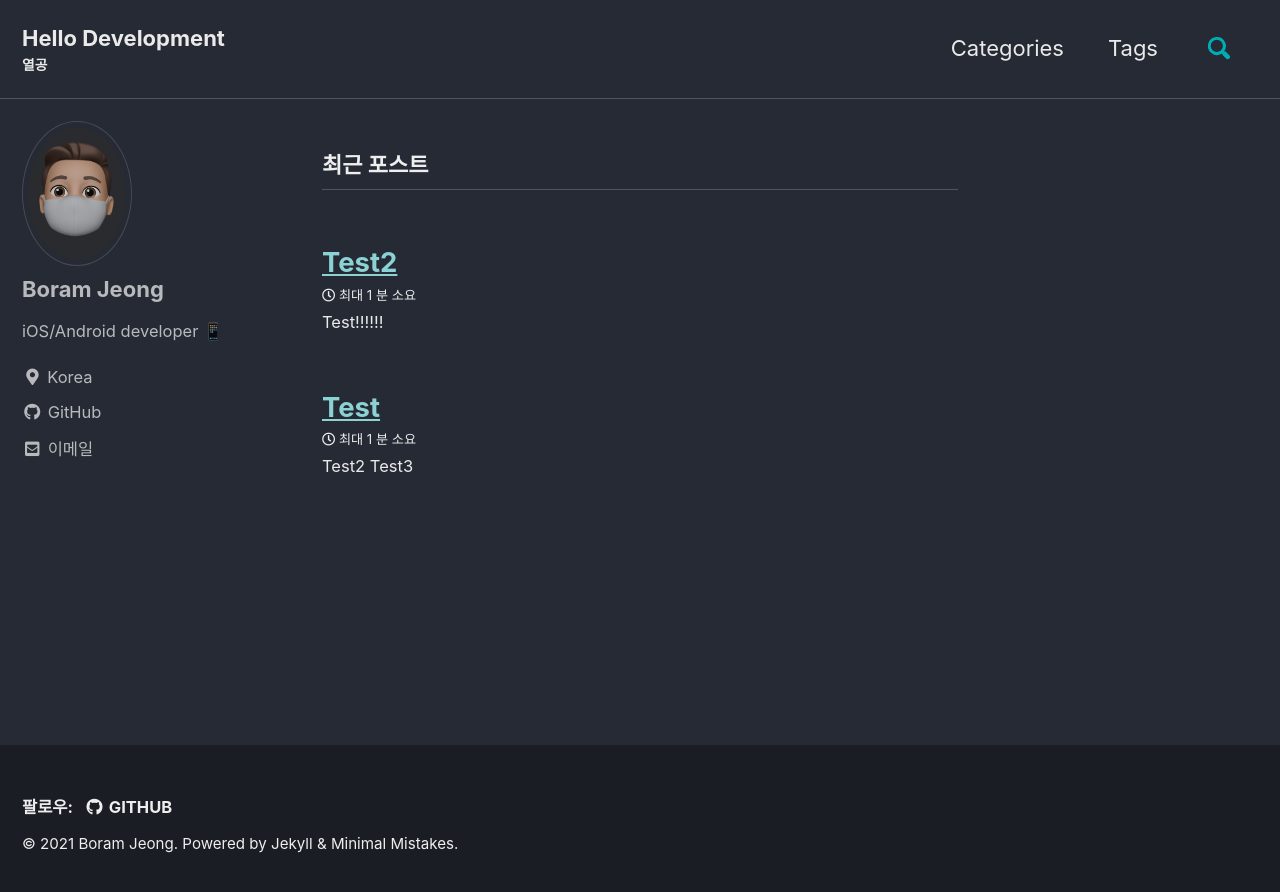
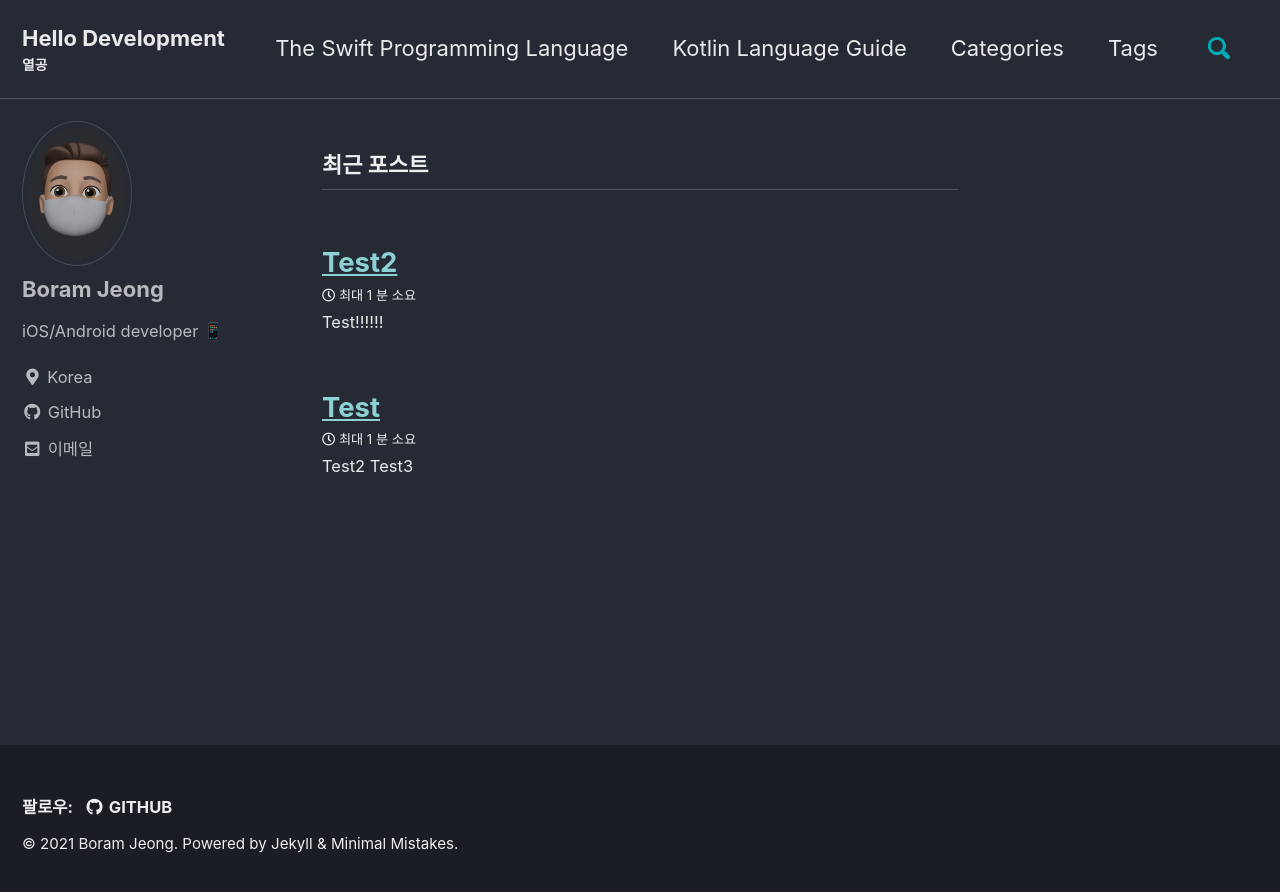
Before and after one commit to bbiguduk/bbiguduk.github.io, a Jekyll site: the page built from index.html, in a window 1280 px wide. Shown: the top 892 px of the page. Built offline with Jekyll 4.4.1, drawn with Linux system fonts in a browser that asks for light colours; cached includes are drawn as plain includes; the list of posts is cut into pages by our own code.

```diff
--- a/_data/navigation.yml
+++ b/_data/navigation.yml
@@ -1,5 +1,9 @@
 # main links
 main:
+  - title: "The Swift Programming Language"
+    url: "https://bbiguduk.gitbook.io/swift"
+  - title: "Kotlin Language Guide"
+    url: "https://bbiguduk.gitbook.io/kotlin"
   - title: "Categories"
     url: /categories/
   - title: "Tags"
```
